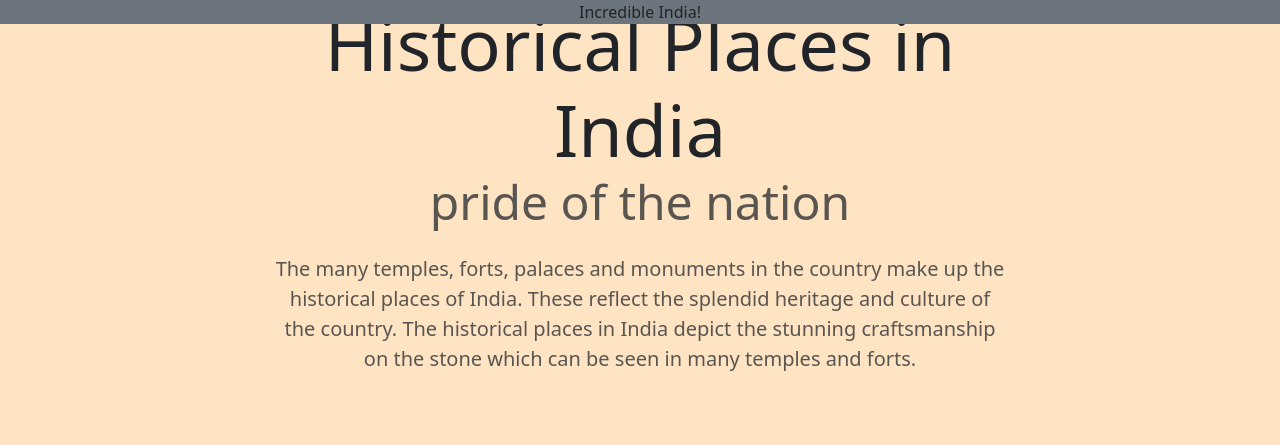
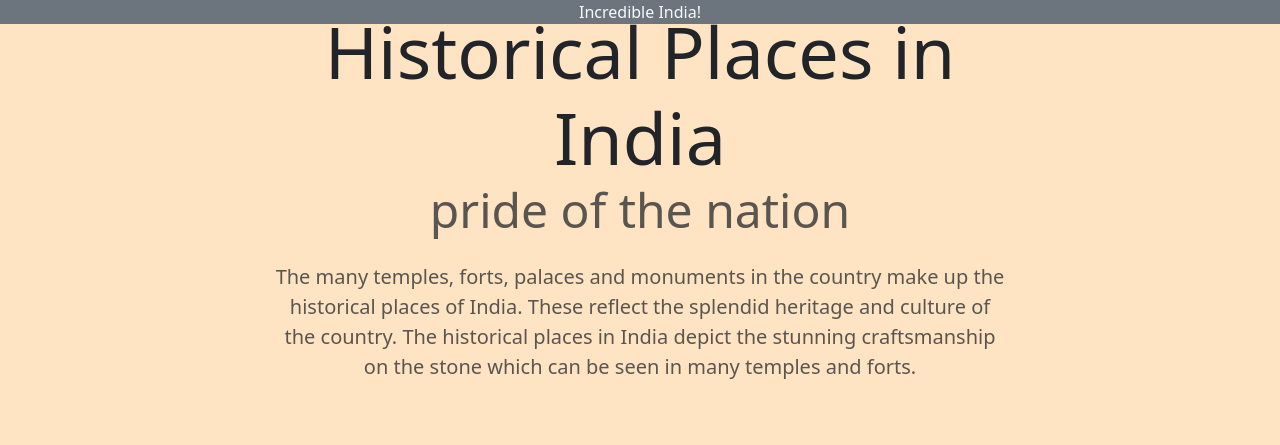
Before and after one commit to rosettastoned12/rosettastoned12.github.io, a plain HTML site: page index.html in a window 1280 px wide. Shown: the top 445 px of the page. Drawn offline with nearby package versions, Linux system fonts and the light colour scheme.

Commit message:
Update index.html

```diff
--- a/index.html
+++ b/index.html
@@ -22,11 +22,11 @@
     </style>
 </head>
 <body>
-    <header class="text-center justify-content-center fixed-top bg-secondary">Incredible India!</header>
+    <header class="text-center justify-content-center fixed-top bg-secondary text-light">Incredible India!</header>
     <section id="intro">
         <div class="container-lg" >
             <div class="row justify-content-center align-items-center">
-                <div class="col-md-8 text-center">
+                <div class="col-md-8 my-2 text-center">
                     <h1>
                         <div class="display-2">Historical Places in India</div>
                         <div class="display-5 text-muted text-light">pride of the nation</div>
```
